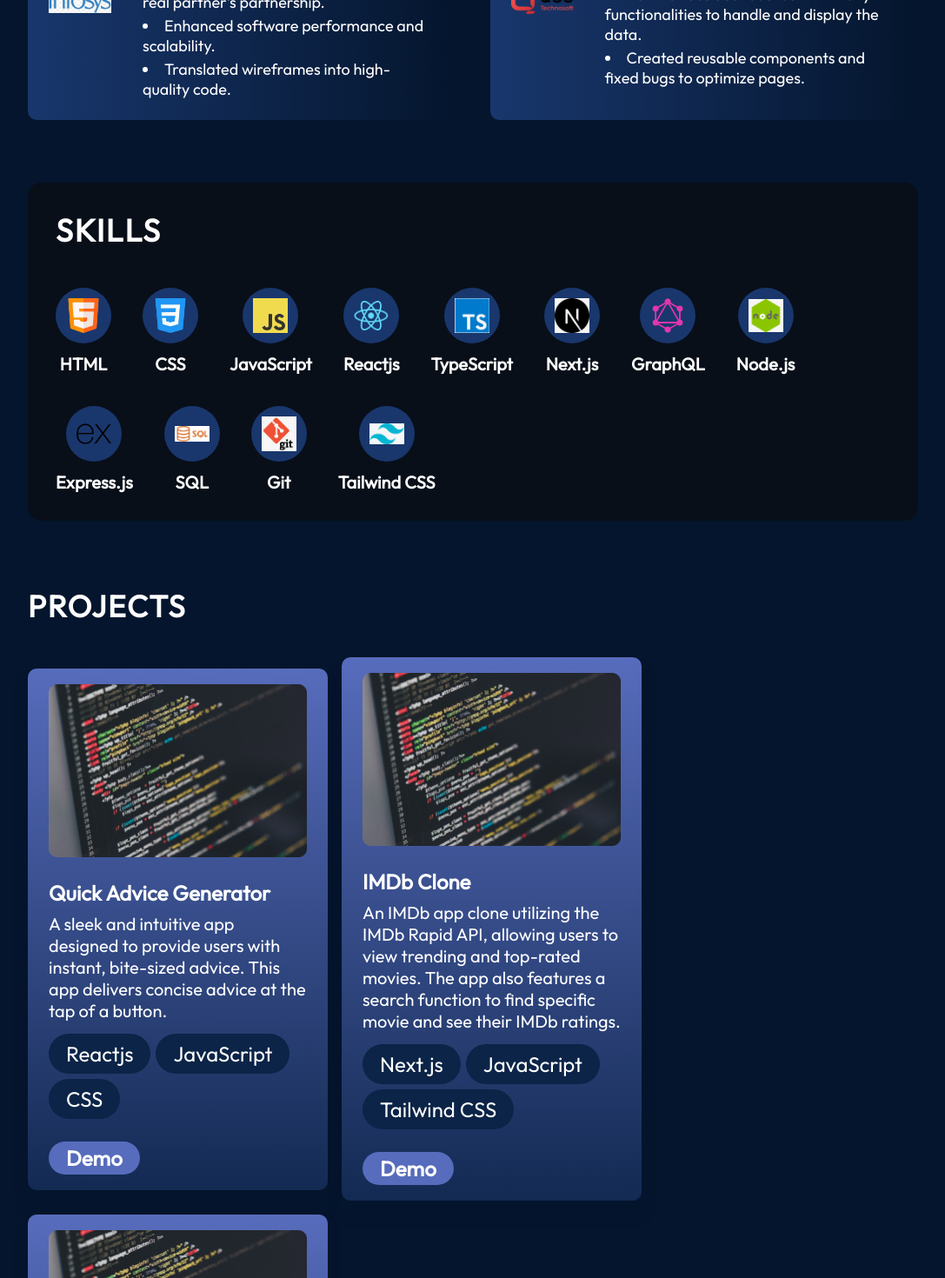
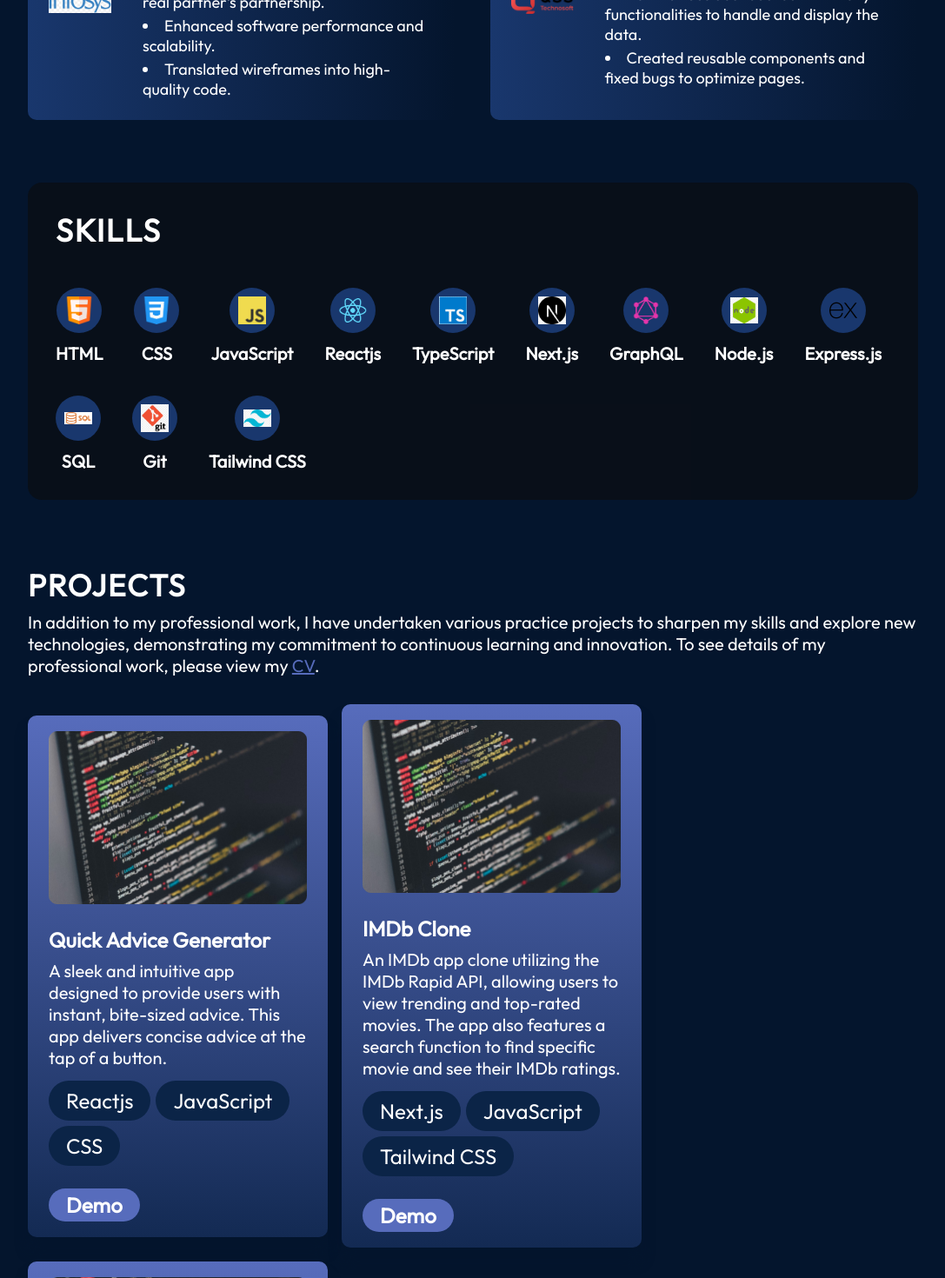
Before and after one commit to ritu-raj691/ritu-raj-portfolio, a React (Create React App) app: page / in a window 1280 px wide. Shown: the part 1330-2800 px from the top of the page at 87% size, without its empty margins (96-1183 px from the left). Built offline with nearby package versions, Linux system fonts and the light colour scheme.

Commit message:
Project description updated, links moved at one place

```diff
--- a/src/components/Hero/Hero.tsx
+++ b/src/components/Hero/Hero.tsx
@@ -1,6 +1,7 @@
 import React from "react";
 import styles from "./Hero.module.css";
 import HeroImg from "../../assets/hero/rituraj.png";
+import { resumeLink } from "../../constant";
 
 const Hero = () => {
   return (
@@ -15,14 +16,14 @@ const Hero = () => {
         </p>
         <div className={styles.customButtons}>
           <a
-            href="https://drive.google.com/file/d/1nbkB7rprngfBWvTWgv6v8assNh492n6C/view?usp=sharing"
+            href={resumeLink}
             className={styles.customBtn}
             target="_blank"
             rel="noreferrer"
           >
             Resume
           </a>
-          <a href="#contact" className={styles.customBtn}>
+          <a href="#contact" className={styles.customBtn} rel="noreferrer">
             Contact Me
           </a>
         </div>
--- a/src/components/Navbar/Navbar.tsx
+++ b/src/components/Navbar/Navbar.tsx
@@ -27,7 +27,9 @@ const Navbar = () => {
           {NavbarItems.map((item: INavbarItems, index: number) => {
             return (
               <li key={`navitem_${index + 1}`}>
-                <a href={item?.href}>{item?.label}</a>
+                <a href={item?.href} rel="noreferrer">
+                  {item?.label}
+                </a>
               </li>
             );
           })}
--- a/src/components/Projects/Projects.module.css
+++ b/src/components/Projects/Projects.module.css
@@ -14,8 +14,17 @@
   text-transform: uppercase;
 }
 
+.description {
+  font-size: 20px;
+  margin-top: 8px;
+}
+
+.description a {
+  color: #576cbc;
+}
+
 .projects {
-  margin-top: 37px;
+  margin-top: 32px;
   display: flex;
   flex-direction: row;
   flex-wrap: wrap;
--- a/src/components/Projects/Projects.tsx
+++ b/src/components/Projects/Projects.tsx
@@ -2,12 +2,23 @@ import React, { lazy, Suspense } from "react";
 import styles from "./Projects.module.css";
 import projects from "../../data/projects.json";
 import { IProject } from "../../models/common";
+import { resumeLink } from "../../constant";
 const ProjectCard = lazy(() => import("./ProjectCard"));
 
 const Projects = () => {
   return (
     <section id="projects" className={styles.container}>
       <h2 className={styles.title}>Projects</h2>
+      <p className={styles.description}>
+        In addition to my professional work, I have undertaken various practice
+        projects to sharpen my skills and explore new technologies,
+        demonstrating my commitment to continuous learning and innovation. To
+        see details of my professional work, please view my{" "}
+        <a href={resumeLink} target="_blank" rel="noreferrer">
+          CV
+        </a>
+        .
+      </p>
       <div className={styles.projects}>
         {projects.map((project: IProject, id: number) => {
           return (
--- a/src/components/Skills/Skills.module.css
+++ b/src/components/Skills/Skills.module.css
@@ -46,12 +46,12 @@
   display: flex;
   align-items: center;
   justify-content: center;
-  width: 64px;
-  height: 64px;
+  width: 52px;
+  height: 52px;
 }
 
 .skillImageContainer img {
-  width: 40px;
+  width: 32px;
 }
 
 .skill h2 {
--- a/src/constant.ts
+++ b/src/constant.ts
@@ -18,6 +18,12 @@ import EmailImg from "./assets/contact/emailIcon.png";
 import GitHubImg from "./assets/contact/githubIcon.png";
 import LinkedInImg from "./assets/contact/linkedinIcon.png";
 import PhoneImg from "./assets/contact/phoneIcon.png";
+
+export const resumeLink: string =
+  "https://drive.google.com/file/d/1nbkB7rprngfBWvTWgv6v8assNh492n6C/view?usp=sharing";
+export const linkedInLink: string =
+  "https://www.linkedin.com/in/ritu-raj-4316a6132/";
+export const gitHubLink: string = "https://github.com/ritu-raj691";
 
 export const NavbarItems: INavbarItems[] = [
   {
@@ -81,12 +87,12 @@ export const contactArray: IContactArray[] = [
     key: "github",
     label: "GitHub",
     imgAlt: "github icon",
-    href: "https://github.com/ritu-raj691",
+    href: gitHubLink,
   },
   {
     key: "linkedin",
     label: "LinkedIn",
     imgAlt: "linkedin icon",
-    href: "https://www.linkedin.com/in/ritu-raj-4316a6132/",
+    href: linkedInLink,
   },
 ];
```
